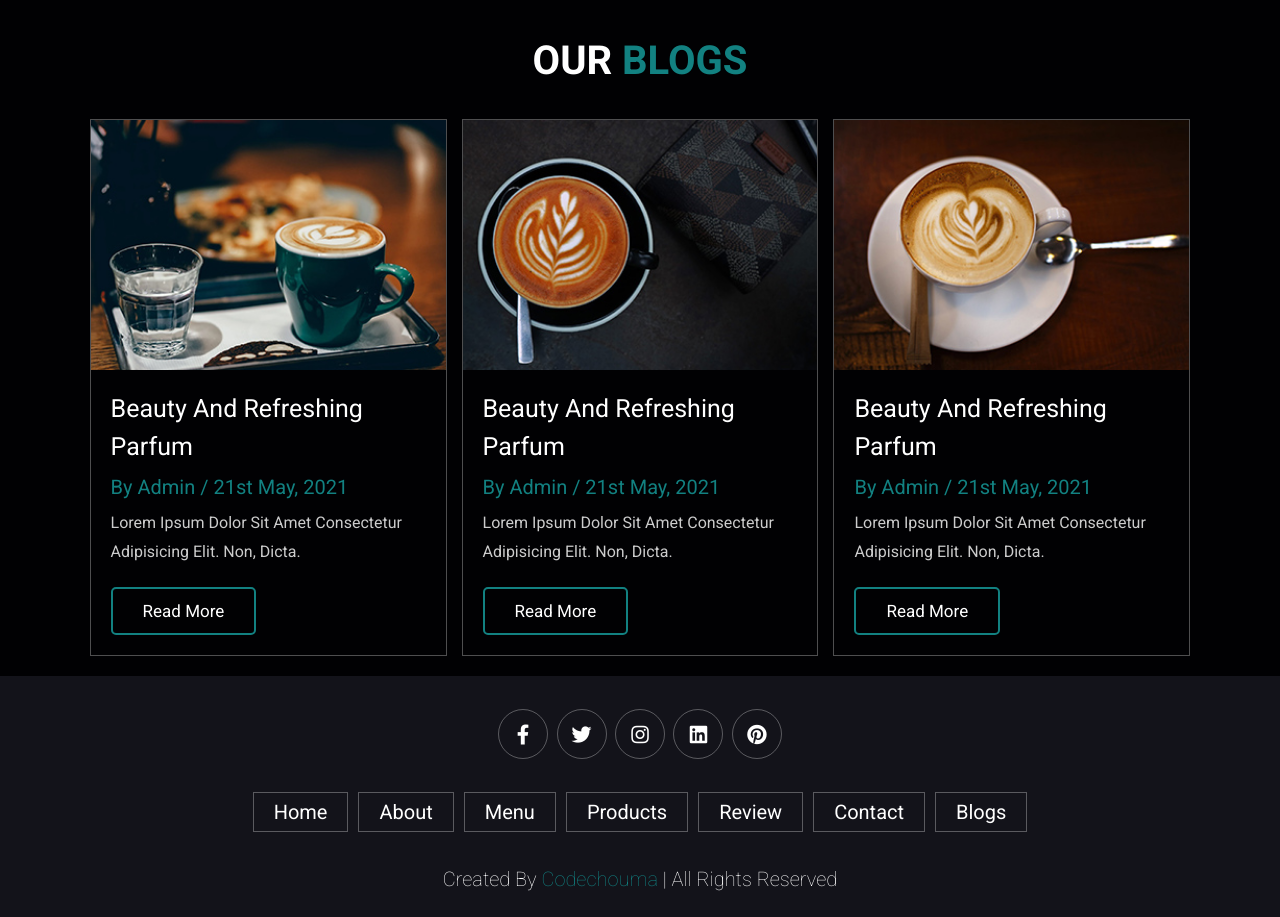
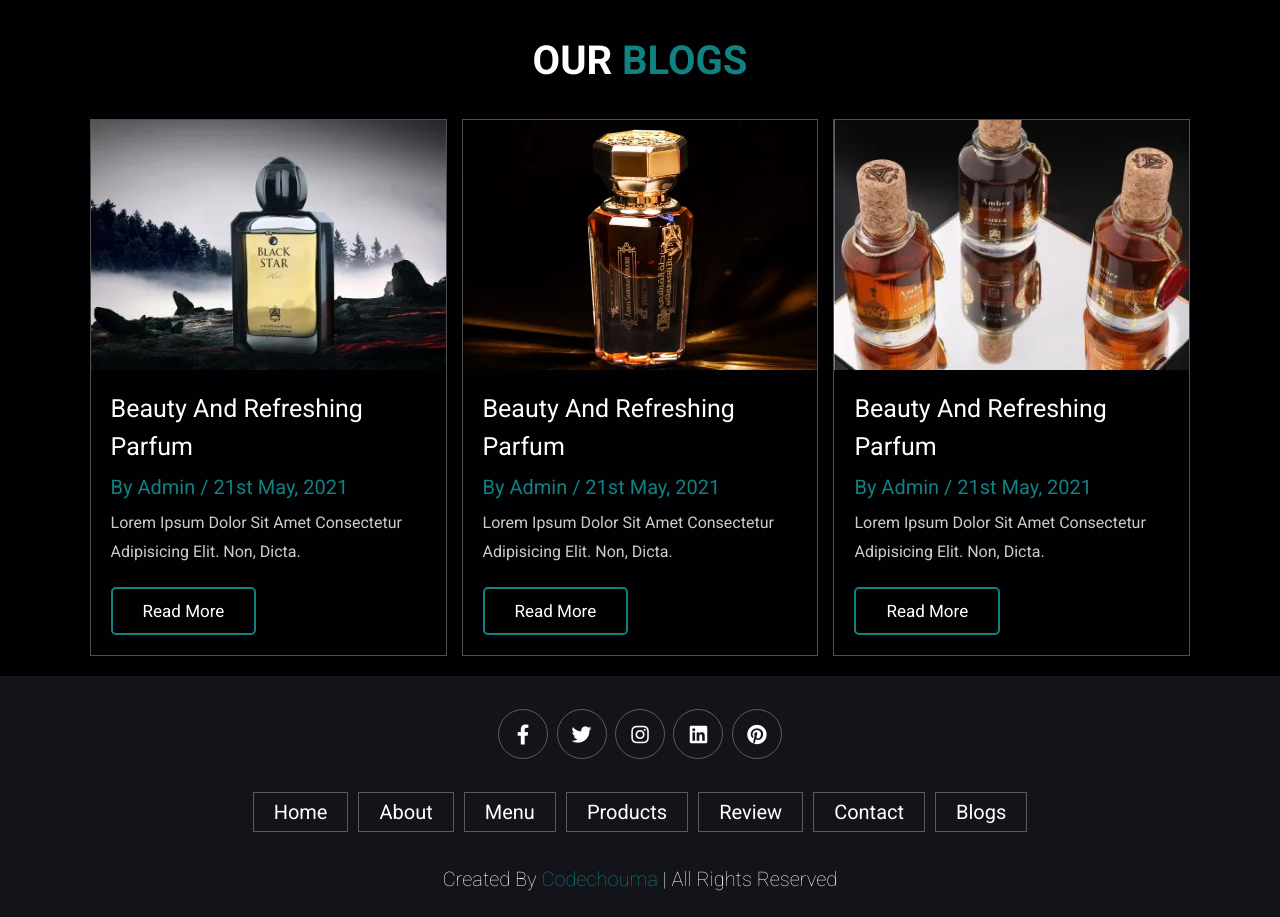
Before and after one commit to IChouma/omelarab, a plain HTML site: page index.html in a window 1280 px wide. Shown: the part 4054-4971 px from the top of the page. Drawn offline with nearby package versions, Linux system fonts and the light colour scheme.

Commit message:
oumelarab

```diff
--- a/css/style.css
+++ b/css/style.css
@@ -111,6 +111,8 @@ section {
   cursor: pointer;
   font-size: 2.5rem;
   margin-left: 2rem;
+  /* background-color: #eee; */
+
 }
 
 .header .icons div:hover {
--- a/index.html
+++ b/index.html
@@ -356,7 +356,7 @@
 
         <div class="box">
             <div class="image">
-                <img src="images/blog-1.jpeg" alt="">
+                <img src="images/img2.png" alt="">
             </div>
             <div class="content">
                 <a href="#" class="title">beauty and refreshing parfum</a>
@@ -368,7 +368,7 @@
 
         <div class="box">
             <div class="image">
-                <img src="images/blog-2.jpeg" alt="">
+                <img src="images/img3.webp" alt="">
             </div>
             <div class="content">
                 <a href="#" class="title">beauty and refreshing parfum</a>
@@ -380,7 +380,7 @@
 
         <div class="box">
             <div class="image">
-                <img src="images/blog-3.jpeg" alt="">
+                <img src="images/img4.png" alt="">
             </div>
             <div class="content">
                 <a href="#" class="title">beauty and refreshing parfum</a>
@@ -442,6 +442,6 @@
 
 <!-- custom js file link  -->
 <script src="js/script.js"></script>
-
+<script src="https://unpkg.com/ionicons@4.2.2/dist/ionicons.js"></script>
 </body>
 </html>
```
Also changed, not shown: images/menu-outline.svg (added), images/search (1).png (added), images/search (2).png (added).
